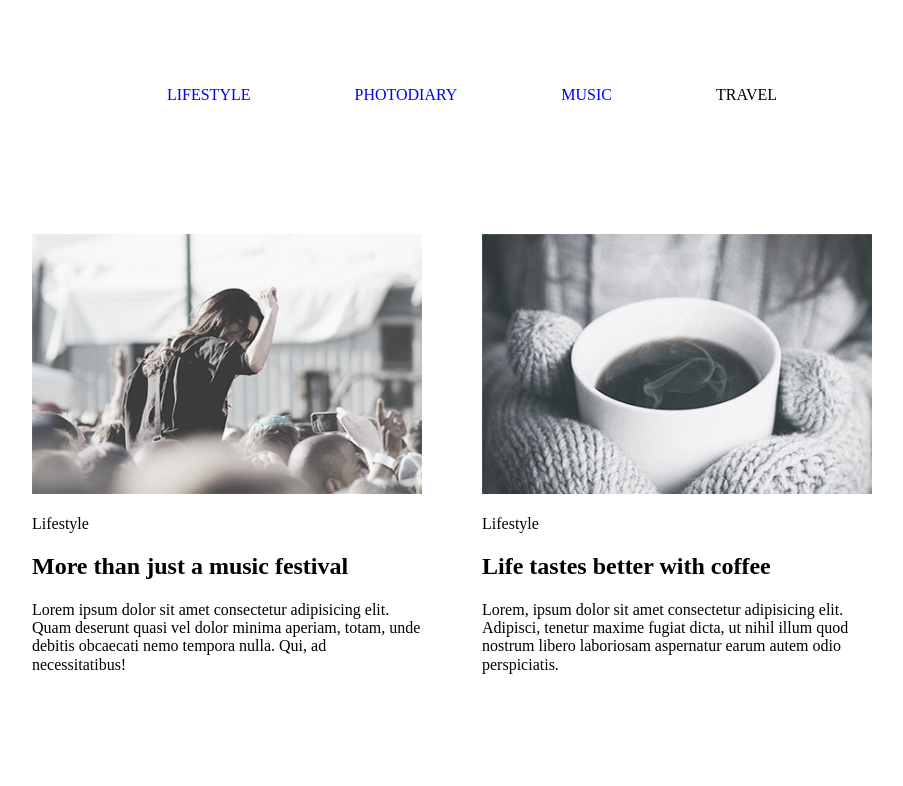
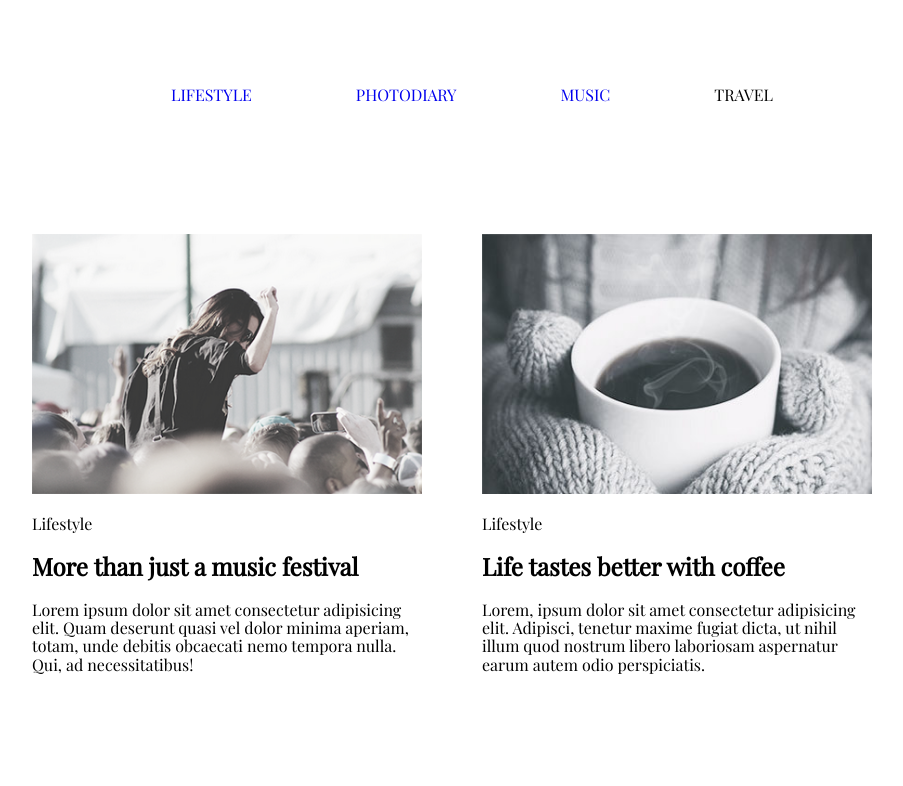
Before and after one commit to ulashchyk/goit-fe-course, a plain HTML site: page hw-03/index.html in a window 1280 px wide. Shown: the top 786 px of the page, without its empty margins (188-1091 px from the left). Drawn offline with Linux system fonts and the light colour scheme; the site is published under a folder, as on GitHub Pages, so addresses that start at the root find nothing.

Commit message:
completed module-3 homework 4 attempt

```diff
--- a/hw-03/css/style.css
+++ b/hw-03/css/style.css
@@ -4,7 +4,7 @@
 
 @font-face {
     font-family: Playfair;
-    src: url(/fonts/PlayfairDisplay-Regular.ttf)
+    src: url(../fonts/PlayfairDisplay-Regular.ttf)
 }
 
 p,
--- a/hw-03/index.html
+++ b/hw-03/index.html
@@ -5,8 +5,8 @@
     <meta charset="UTF-8">
     <meta name="viewport" content="width=device-width, initial-scale=1.0">
     <meta http-equiv="X-UA-Compatible" content="ie=edge">
-    <link rel="stylesheet" href="css/normalize.css">
-    <link rel="stylesheet" href="css/style.css">
+    <link rel="stylesheet" href="./css/normalize.css">
+    <link rel="stylesheet" href="./css/style.css">
     <title>Module-3 Homework</title>
 </head>
 
```
